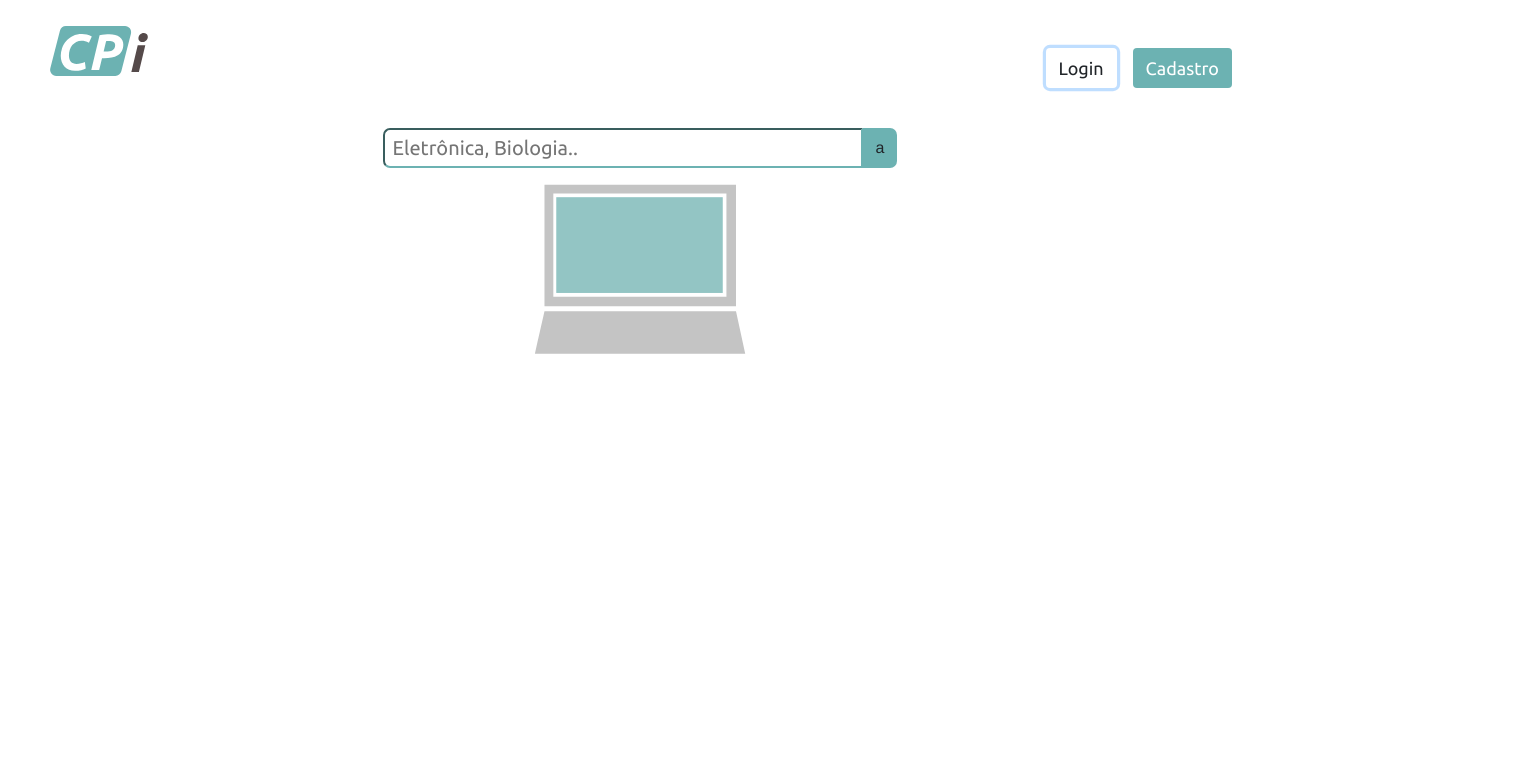
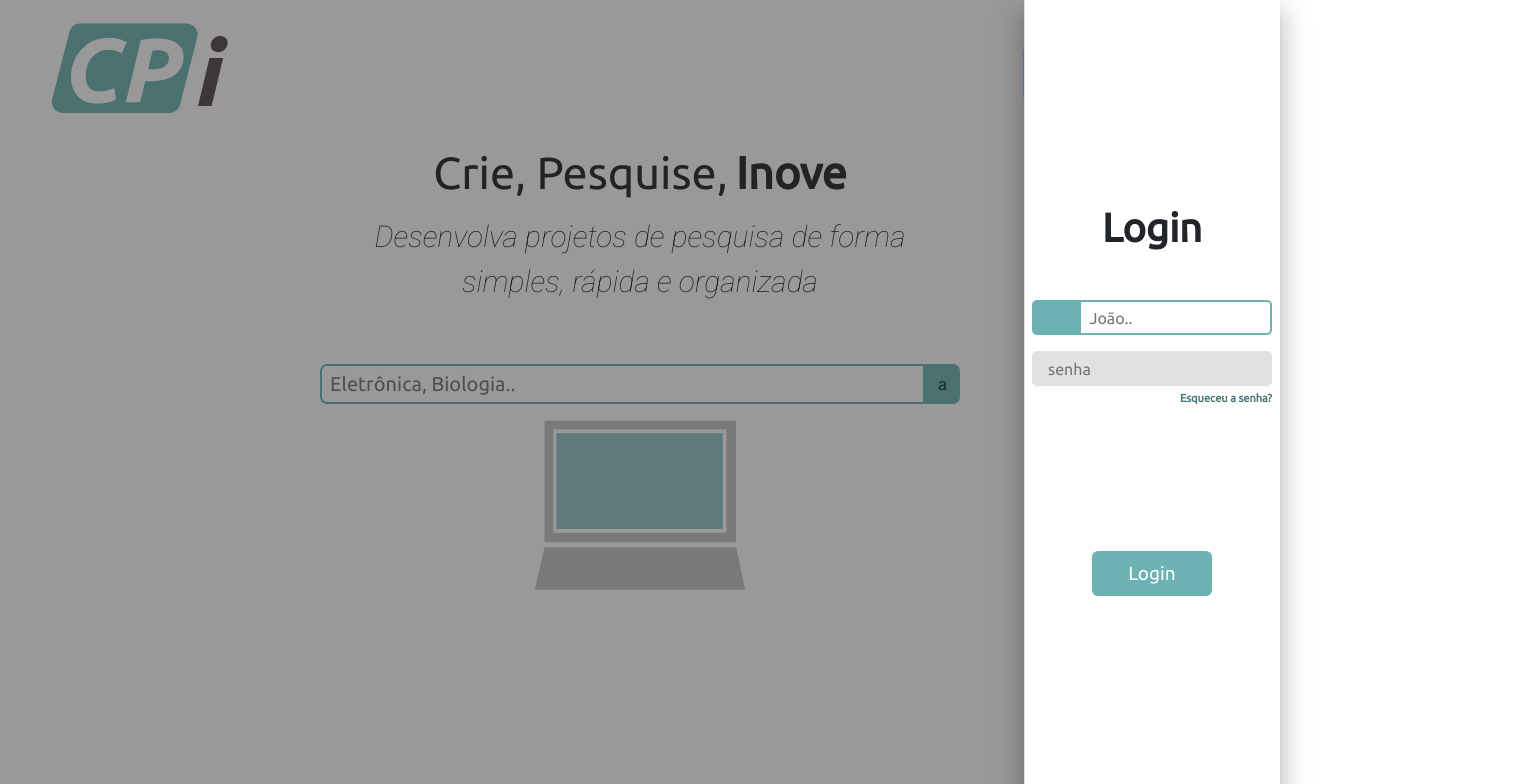
Before and after one commit to RaquelPM/CPI_frontend, a Vue app: page / in a window 1280 px wide. Both pictures are taken after a click on the button "Login". Shown: the top 784 px of the page, 1536 px wide, since content can reach past the window. Built offline with nearby package versions, Linux system fonts and the light colour scheme.

Commit message:
sidebars

```diff
--- a/public/index.html
+++ b/public/index.html
@@ -10,8 +10,10 @@
     <link rel="stylesheet" href="https://stackpath.bootstrapcdn.com/bootstrap/4.5.0/css/bootstrap.min.css" integrity="sha384-9aIt2nRpC12Uk9gS9baDl411NQApFmC26EwAOH8WgZl5MYYxFfc+NcPb1dKGj7Sk" crossorigin="anonymous">
 
     <link href="https://fonts.googleapis.com/css2?family=Ubuntu&display=swap" rel="stylesheet">
-    <link href="https://fonts.googleapis.com/css2?family=Roboto:ital,wght@1,100&family=Ubuntu&display=swap" rel="stylesheet">
+    <link href="https://fonts.googleapis.com/css2?family=Roboto:ital,wght@1,100&display=swap" rel="stylesheet">
 
+    <link rel="stylesheet" href="https://fonts.googleapis.com/css?family=Roboto:100,300,400,500,700,900">
+    <link rel="stylesheet" href="https://cdn.jsdelivr.net/npm/@mdi/font@latest/css/materialdesignicons.min.css">
   </head>
   <body>
     <noscript>
--- a/src/App.vue
+++ b/src/App.vue
@@ -1,28 +1,11 @@
 <template>
-  <div id="app">
-    <router-view/>
-  </div>
+  <router-view></router-view>
 </template>
 
-<style>
-#app {
-  font-family: Avenir, Helvetica, Arial, sans-serif;
-  -webkit-font-smoothing: antialiased;
-  -moz-osx-font-smoothing: grayscale;
-  text-align: center;
-  color: #2c3e50;
-}
+<script lang="ts">
+import Vue from 'vue';
 
-#nav {
-  padding: 30px;
-}
-
-#nav a {
-  font-weight: bold;
-  color: #2c3e50;
-}
-
-#nav a.router-link-exact-active {
-  color: #42b983;
-}
-</style>
+export default Vue.extend({
+  name: 'App',
+});
+</script>
--- a/src/components/Nav.vue
+++ b/src/components/Nav.vue
@@ -4,9 +4,56 @@
       <img v-bind:class="{search:!pesquisa, nosearch:pesquisa}" id="logo" class="nosearch mt-3 ml-5" src="@/assets/Logo_CPI.svg"/>
     </div>
     <div class="w-50 d-flex justify-content-end mt-5">
-      <button v-bind:class="{btn_pesquisa:pesquisa, btn_nopesquisa:!pesquisa}" id="b_lo" class="btn">Login</button>
-      <button v-bind:class="{btn_pesquisa:pesquisa, btn_nopesquisa:!pesquisa}" id="b_ca" class="btn ml-3 mr-5 text-white">Cadastro</button>
+      <button v-bind:class="{btn_pesquisa:pesquisa, btn_nopesquisa:!pesquisa}"  @click.stop="drawer = !drawer" id="b_lo" class="btn ubuntu">Login</button>
+      <button v-bind:class="{btn_pesquisa:pesquisa, btn_nopesquisa:!pesquisa}" @click.stop="cadastro = !cadastro" id="b_ca" class="btn ml-3 mr-5 text-white ubuntu">Cadastro</button>
     </div>
+
+    <v-navigation-drawer
+      v-model="drawer"
+      absolute
+      right
+      temporary
+    >
+      <form class="h-100 w-100 d-flex align-items-center justify-content-center flex-column">
+          <h1 class="ubuntu font-weight-bold mb-5" >Login</h1>
+          <div class="d-flex w-100">
+            <div id="quadrado" class="w-25 ml-2"></div>
+            <input required id="user" type="text" placeholder="João.." class="input_form w-100 bord_input pl-2 mr-2 ubuntu"/>
+          </div>
+          <div class="w-100 px-2">
+            <input required type="password" placeholder="senha" class=" input_form_gray ubuntu input_form pl-3 w-100 mt-3"/>
+          </div>
+          <div class="d-flex w-100 justify-content-end mb-5">
+            <a id="link_esqueci" class="ubuntu mt-1 font-weight-bold mr-2 mb-5">Esqueceu a senha?</a>
+          </div>
+          <button id="button_submit" type="submit" class="btn mt-5 ubuntu text-white btns_sub">Login</button>
+      </form>
+    </v-navigation-drawer>
+
+    <v-navigation-drawer
+      v-model="cadastro"
+      absolute
+      right
+      temporary
+    >
+      <form class="h-100 w-100 d-flex align-items-center justify-content-center flex-column px-2">
+        <h1 class="ubuntu font-weight-bold mb-5">Cadastro</h1>
+        <input id="cas_user" type="text" placeholder="Nome de usuário" required class="ubuntu input_form w-100 bord_input pl-2"/>
+        <div class="d-flex w-100 mt-3">
+          <div id="quadrado" class="w-25"></div>
+          <input id="criar_senha" type="password" placeholder="Crie uma senha" required class="w-100 pl-2 bord_input input_form ubuntu" />
+        </div>
+        <input required type="password" placeholder="Confirme sua senha" class="input_form_gray ubuntu input_form w-100 mt-3 pl-2"/>
+        <div class="d-flex w- mb-3">
+          <input type="telephone" placeholder="Telefone" class="w-50 mr-2 input_form mt-3 input_form_gray pl-2"/>
+          <select class="w-50 input_form input_form_gray mt-3 pl-2 ubuntu" >
+            <option value="A">Aluno</option>
+            <option value="P">Professor</option>
+          </select>
+        </div>
+        <button id="button_proxi" type="submit" class="btn mt-5 ubuntu text-white btns_sub">Próxima etapa</button>
+      </form>
+    </v-navigation-drawer>
   </div>
 </template>
 
@@ -16,10 +63,62 @@ import { Component, Vue, Prop} from 'vue-property-decorator';
 @Component
 export default class Nav extends Vue {
   @Prop() pesquisa!: boolean
+
+  drawer=false;
+  cadastro=false;
 }
 </script>
 
-<style scoped>
+<style>
+
+.btns_sub{
+  background-color:#6CB2B2;
+  border-radius:6px;
+  font-size:19px;
+}
+
+#button_proxi{
+  width:180px;
+  height:50px;
+  background-color:#6CB2B2;
+}
+
+#criar_senha{
+  border-top-left-radius: 0px;
+  border-bottom-left-radius: 0px;
+}
+
+.input_form{
+  border-radius:5px;
+  height:35px;
+}
+
+#button_submit{
+  width:120px;
+  height:45px;
+}
+
+#link_esqueci{
+  font-size:11px;
+  color: #477878;
+}
+
+.input_form_gray{
+  background-color:#E1E1E1;
+  outline:none;
+}
+
+#quadrado{
+  background-color:#6CB2B2;
+  border-top-left-radius: 5px;
+  border-bottom-left-radius: 5px;
+}
+
+#user{
+    border-top-left-radius: 0px;
+    border-bottom-left-radius: 0px;
+}
+
 .nosearch{
   transition: max-width 0.7s;
   overflow: hidden;
@@ -38,7 +137,6 @@ export default class Nav extends Vue {
   transition: height 0.7s;
   overflow: hidden;
   font-size: 18px;
-  font-family: Ubuntu;
   height:40px;
   max-width:110px;
 }
@@ -50,7 +148,6 @@ export default class Nav extends Vue {
   transition: height 0.7s;
   overflow: hidden;
   font-size: 21px;
-  font-family: Ubuntu;
   height:50px;
   max-width:120px;
 }
@@ -59,4 +156,14 @@ export default class Nav extends Vue {
   background-color:#6CB2B2;
 }
 
+.ubuntu{
+  font-family: Ubuntu
+}
+
+.bord_input{
+  border-color:#6CB2B2;
+  border-style:solid !important;
+  outline:none;
+}
+
 </style>
--- a/src/components/Pesquisa.vue
+++ b/src/components/Pesquisa.vue
@@ -7,11 +7,20 @@
                     <p class="mr-2">Crie, Pesquise,</p>
                     <p class="font-weight-bold" >Inove</p>
                 </div>
-                <p id="description" class="text-italic" > Desenvolva projetos de pesquisa de forma simples, rápida e organizada</p>
+                <p id="description" class="text-center font-weight-light font-italic" > Desenvolva projetos de pesquisa de forma simples, rápida e organizada</p>
             </div>
-            <div class="d-flex w-50 mt-3 justify-content-center" >
-                <input v-on:click="pesq" placeholder="Eletrônica, Biologia.." class="input w-75 pl-2" id="input"  />
-                <button id="bt_pes" class="btn">a</button>
+            <div class="d-flex flex-column w-50 mt-3 align-items-center">
+                <div class="w-100 d-flex justify-content-center">
+                    <input v-on:click="pesq" placeholder="Eletrônica, Biologia.." class="bord_input ubuntu w-100 pl-2" id="input"  />
+                    <button id="bt_pes" class="btn">a</button>
+                </div>
+                <v-combobox
+                    v-if="!pesquisa"
+                    class="w-100 mt-3"
+                    :items="[{value: 0, text: 'Option 1'}, {value: 1, text: 'Option 2'}, {value: 2, text: 'Option 3'}]"
+                    item-value="value"
+                    label="Opções de filtro"
+                ></v-combobox>
             </div>
             <img  width="230" height="170" class="mt-3" src="@/assets/Icon_PC.svg"/>
         </div>
@@ -29,7 +38,8 @@ import Nav from './Nav.vue';
     }
 })
 export default class Pesquisa extends Vue {
-    pesquisa=true;
+    pesquisa=false;
+    items: Array<string> = ['Foo', 'Bar', 'Fizz', 'Buzz'];
 
     pesq (): void {
         this.pesquisa=!this.pesquisa
@@ -37,6 +47,7 @@ export default class Pesquisa extends Vue {
     }
 
     created(){
+        console.log(this.items)
         this.pesq();
     }
 }
@@ -61,17 +72,14 @@ export default class Pesquisa extends Vue {
 }
 #description{
     font-size:30px;
-    font-family:Roboto;
+    font-family: 'Roboto', sans-serif;
 }
 
 #input{
     height:40px;
-    border-color:#6CB2B2;
     border-top-left-radius: 7px;
     border-bottom-left-radius: 7px;
     font-size:20px;
-    font-family: Ubuntu;
-    outline:none;
 }
 
 #bt_pes{
--- a/src/main.ts
+++ b/src/main.ts
@@ -2,11 +2,13 @@ import Vue from 'vue'
 import App from './App.vue'
 import router from './router'
 import store from './store'
+import vuetify from './plugins/vuetify';
 
 Vue.config.productionTip = false
 
 new Vue({
   router,
   store,
+  vuetify,
   render: h => h(App)
 }).$mount('#app')
--- /dev/null
+++ b/src/plugins/vuetify.ts
@@ -0,0 +1,8 @@
+import Vue from 'vue';
+import Vuetify from 'vuetify';
+import 'vuetify/dist/vuetify.min.css';
+
+Vue.use(Vuetify);
+
+export default new Vuetify({
+});
--- /dev/null
+++ b/vue.config.js
@@ -0,0 +1,5 @@
+module.exports = {
+  "transpileDependencies": [
+    "vuetify"
+  ]
+}
```
Also changed, not shown: package.json (+6 -1 lines), src/assets/logo.svg (added), 1 other file (tests, documents, lock files or other folders).
